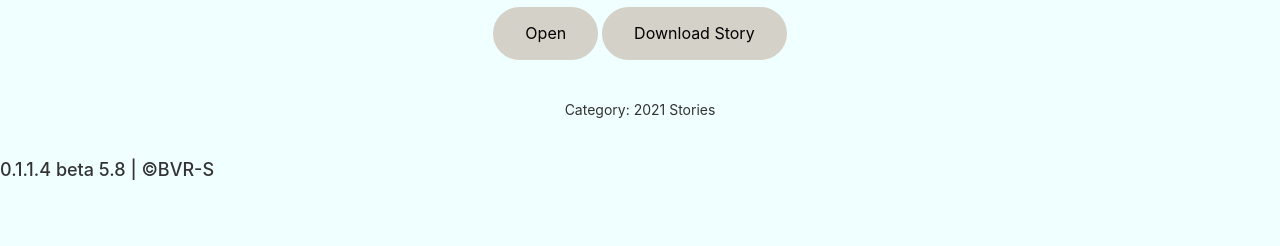
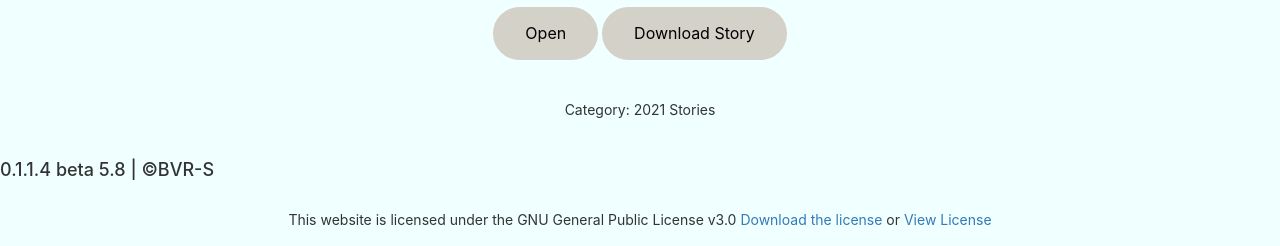
Before and after one commit to VedhanshB/BVR-S, a plain HTML site: page s2021.html in a window 1280 px wide. Shown: the part 554-800 px from the top of the page. Drawn offline with nearby package versions, Linux system fonts and the light colour scheme.

Commit message:
0.1.1.4 beta 5.8

```diff
--- a/s2021.html
+++ b/s2021.html
@@ -79,5 +79,12 @@
 <br>
 
 <h4>0.1.1.4 beta 5.8 | ©BVR-S</h4>
+<br>
+<center>
+    This website is licensed under the GNU General Public License v3.0
+    <a href="LICENSE">Download the license</a>
+    or
+    <a href="https://github.com/VedhanshB/BVR-S/blob/main/LICENSE">View License</a>
+</center>
 </body>
 </html>
```
Also changed, not shown: s2022.html (+7 -0 lines).
